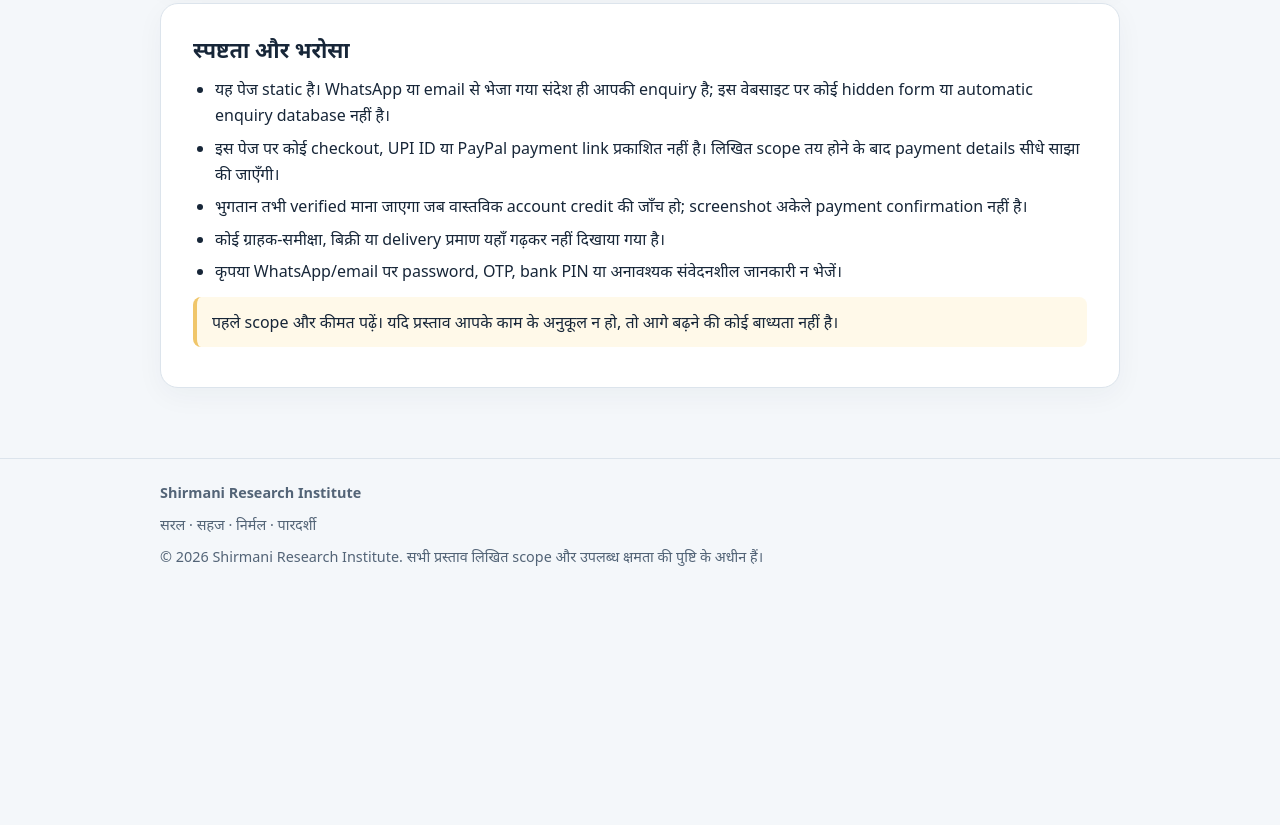
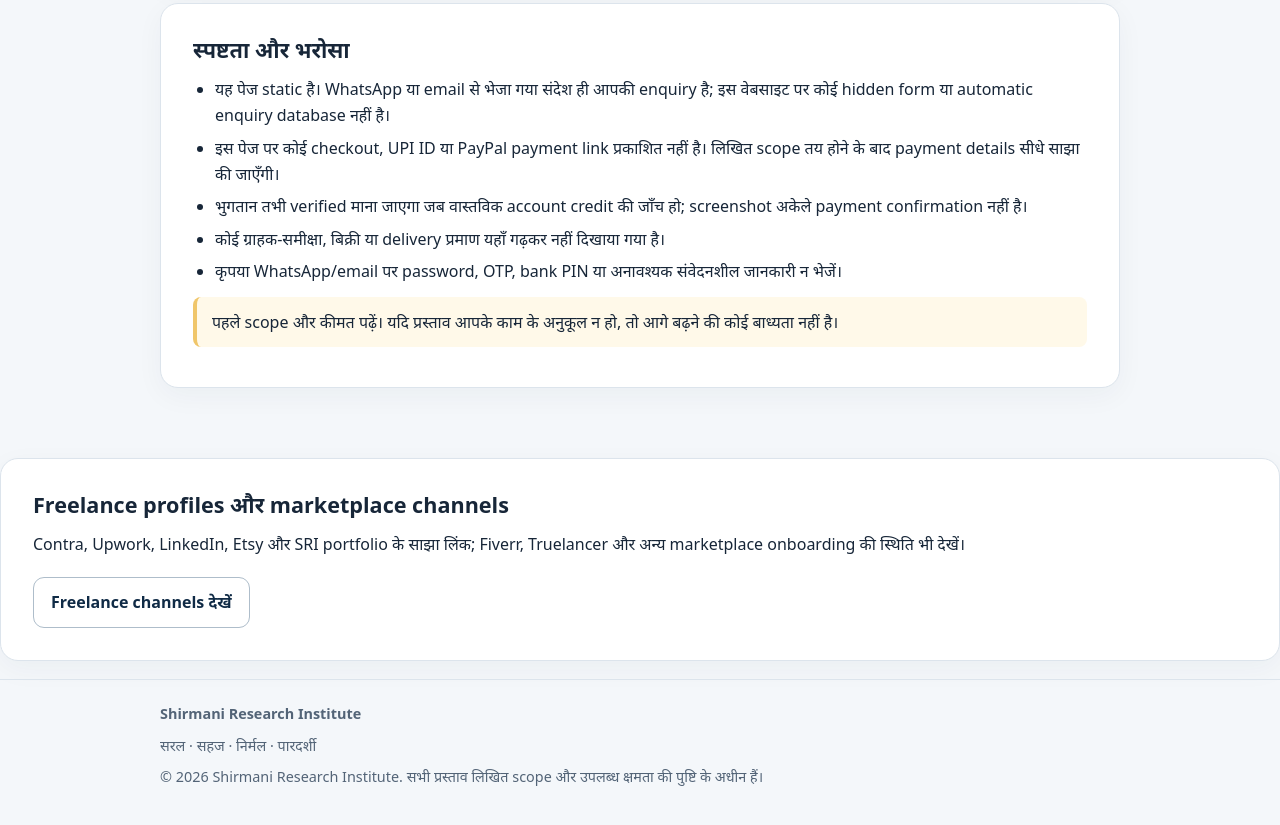
Before and after one commit to rampaulsaini/Shirmani-Research-Institute, a plain HTML site: page index.html in a window 1280 px wide. Shown: the part 1134-1959 px from the top of the page. Before the commit the page ends 1744 px from the top, so only its background shows below. Drawn offline with Linux system fonts and the light colour scheme.

Commit message:
Link freelance marketplace directory from SRI homepage

```diff
--- a/index.html
+++ b/index.html
@@ -101,6 +101,14 @@
     </section>
   </main>
 
+    <section class="panel" aria-labelledby="channels-title">
+      <h2 id="channels-title">Freelance profiles और marketplace channels</h2>
+      <p>Contra, Upwork, LinkedIn, Etsy और SRI portfolio के साझा लिंक; Fiverr, Truelancer और अन्य marketplace onboarding की स्थिति भी देखें।</p>
+      <div class="actions">
+        <a class="button secondary" href="./marketplaces.html">Freelance channels देखें</a>
+      </div>
+    </section>
+
   <footer>
     <div class="wrap">
       <strong>Shirmani Research Institute</strong>
```
